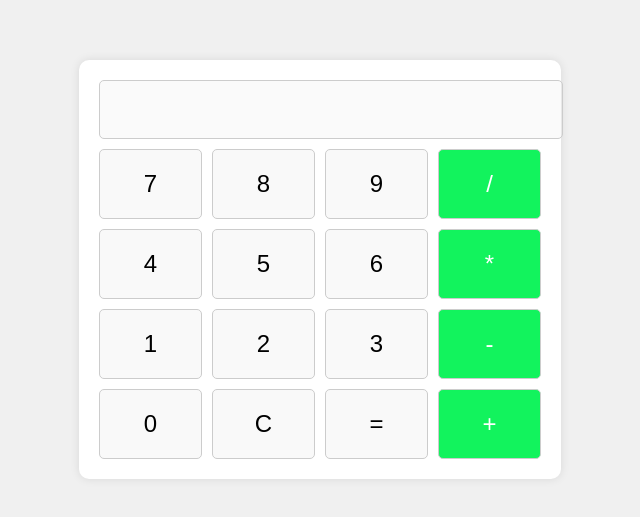
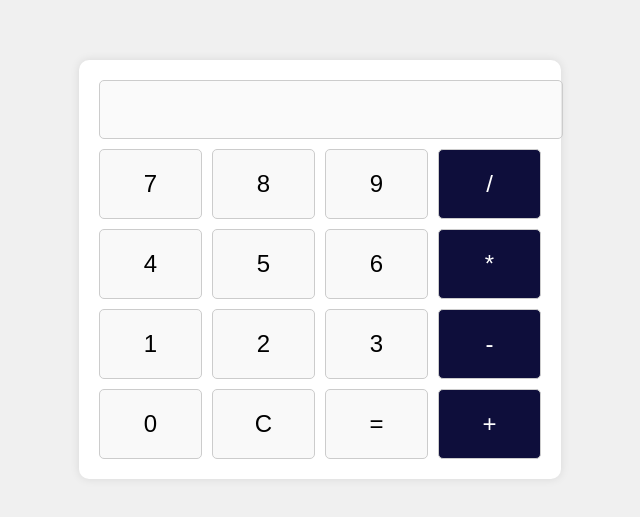
Before and after one commit to shedbabu/Calculator, a plain HTML site: page index.html in a window 1280 px wide. Shown: the part 131-648 px from the top of the page, without its empty margins (320-960 px from the left). Drawn offline with Linux system fonts and the light colour scheme.

Commit message:
Update styles.css

```diff
--- a/styles.css
+++ b/styles.css
@@ -46,7 +46,7 @@ body {
 }
 
 .operator {
-    background-color: #12f35d;
+    background-color: #0e0e3b;
     color: white;
 }
 
```
